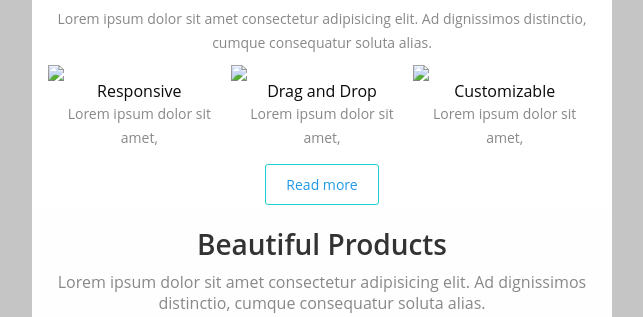
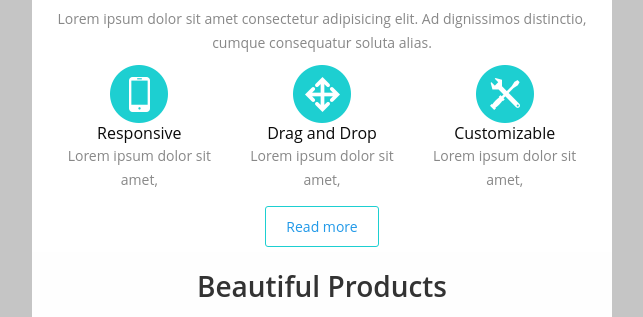
Before and after one commit to CamEverett96/iphone-email, a website: page index.html in a window 1280 px wide. Shown: the part 375-692 px from the top of the page, without its empty margins (318-961 px from the left). Drawn offline with Linux system fonts and the light colour scheme; the site is published under a folder, as on GitHub Pages, so addresses that start at the root find nothing.

Commit message:
Update index.html

```diff
--- a/index.html
+++ b/index.html
@@ -68,7 +68,7 @@
                 <p>Lorem ipsum dolor sit amet consectetur adipisicing elit. Ad dignissimos distinctio, cumque consequatur soluta alias.</p>
                 <table class="row inforow-2"><tbody><tr>
                   <th class="small-12 large-4 columns first"><table><tbody><tr><th>
-                    <img class="float-center" src="/assets/img/responsive.webp">
+                    <img class="float-center" src="assets/img/responsive.webp">
 
                  <span class="text-center">Responsive</span>
                   <p class="text-center">
@@ -77,14 +77,14 @@
 
                   </th></tr></tbody></table></th>
                   <th class="small-12 large-4 columns"><table><tbody><tr><th>
-                    <img class="float-center" src="/assets/img/dragandrop.webp">
+                    <img class="float-center" src="assets/img/dragandrop.webp">
                     <span class="text-center">Drag and Drop</span>
                     <p class="text-center">
                       Lorem ipsum dolor sit amet,
                     </p>
                   </th></tr></tbody></table></th>
                   <th class="small-12 large-4 columns last"><table><tbody><tr><th>
-                    <img class="float-center" src="/assets/img/customize.webp">
+                    <img class="float-center" src="assets/img/customize.webp">
                     <span class="text-center">Customizable</span>
                     <p class="text-center">
                       Lorem ipsum dolor sit amet,
@@ -109,7 +109,7 @@
                     <table class="row"><tbody><tr>
                       <th class="small-12 large-12 columns first last"><table><tbody><tr><th>
                       <th class="small-12 large-6 columns first"><table><tbody><tr><th>
-                        <img class="image-left" src="/assets/img/iphone1.webp">
+                        <img class="image-left" src="assets/img/iphone1.webp">
                       </th></tr></tbody></table></th>
                       <th class="small-12 large-6 columns last"><table><tbody><tr><th>
                         <span>Great Design</span>
@@ -123,7 +123,7 @@
                     <table class="row"><tbody><tr>
                       <th class="small-12 large-12 columns first last"><table><tbody><tr><th>
                     <th class="small-12 large-6 columns first"><table><tbody><tr><th>
-                      <img class="image-left" src="/assets/img/iphone2.webp">
+                      <img class="image-left" src="assets/img/iphone2.webp">
                     </th></tr></tbody></table></th>
                     <th class="small-12 large-6 columns last"><table><tbody><tr><th>
                       <span>Great Design</span>
@@ -137,7 +137,7 @@
                     <table class="row"><tbody><tr>
                     <th class="small-12 large-12 columns first last"><table><tbody><tr><th>
                   <th class="small-12 large-6 columns first"><table><tbody><tr><th>
-                    <img class="image-left" src="/assets/img/iphone3.webp">
+                    <img class="image-left" src="assets/img/iphone3.webp">
                   </th></tr></tbody></table></th>
                   <th class="small-12 large-6 columns last"><table><tbody><tr><th>
                     <span>Great Design</span>
@@ -150,7 +150,7 @@
                     </tr></tbody></table>
                   </th></tr></tbody></table></th>
                   <th class="small-12 large-6 columns last"><table><tbody><tr><th>
-                    <img valign="middle" class="image-right" src="/assets/img/iphone.webp">
+                    <img valign="middle" class="image-right" src="assets/img/iphone.webp">
                   </th></tr></tbody></table></th>
                 </tr></tbody></table>
                 <center>
@@ -219,7 +219,7 @@
                 <p class="small-text-center">Lorem ipsum dolor sit amet consectetur adipisicing elit. Ad dignissimos distinctio, cumque consequatur soluta alias.</p>
                 <table class="row"><tbody><tr>
                   <th class="small-6 large-6 columns first"><table><tbody><tr><th>
-                    <img src="/assets/img/iphone6.jpeg">
+                    <img src="assets/img/iphone6.jpeg">
                   <h2 class>Our History</h2>
                   <p class>Lorem ipsum dolor sit amet, sit ocon sect etur sit orem ipsum dolor amefe um dolor sit</p>
                   <table class="row icon-row"><tbody><tr>
@@ -247,7 +247,7 @@
 
                   </th></tr></tbody></table></th>
                   <th class="small-6 large-6 columns last"><table><tbody><tr><th>
-                    <img src="/assets/img/iphoneleft.webp">
+                    <img src="assets/img/iphoneleft.webp">
                   <h2>Our History</h2>
                   <p>Lorem ipsum dolor sit amet, sit ocon sect etur sit orem ipsum dolor amefe um dolor sit</p>
                   <table class="row icon-row"><tbody><tr>
@@ -292,7 +292,7 @@
                     <table class="row icon-row"><tbody><tr>
                     <th class="collapse insideth small-12 large-12 columns first last"><table><tbody><tr><th>
 
-                    <img class="float-right" src="/assets/img/document.webp">
+                    <img class="float-right" src="assets/img/document.webp">
                     <span class="text-">Copy File </span>
                 </th>
 <th class="expander"></th></tr></tbody></table></th>
@@ -309,7 +309,7 @@
                   <th class="small-4 large-4 columns"><table><tbody><tr><th>
                     <table class="row icon-row"><tbody><tr>
                       <th class="collapse small-12 large-12 columns first last"><table><tbody><tr><th>
-                    <img class="float-right" src="/assets/img/download.webp">
+                    <img class="float-right" src="assets/img/download.webp">
                     <span class>  Download </span>
                     </th>
 <th class="expander"></th></tr></tbody></table></th>
@@ -326,7 +326,7 @@
                   <th class="small-4 large-4 columns last"><table><tbody><tr><th>
                     <table class="row icon-row"><tbody><tr>
                       <th class="collapse small-12 large-12 columns first last"><table><tbody><tr><th>
-                    <img class="float-right" src="/assets/img/file.webp">
+                    <img class="float-right" src="assets/img/file.webp">
                     <span class>File Zip</span>
                     </th>
 <th class="expander"></th></tr></tbody></table></th>
@@ -354,7 +354,7 @@
                   <th class="small-12 large-12 columns first last"><table><tbody><tr><th>
                     <table class="row content-8-th-2"><tbody><tr>
                       <th class="small-12 large-6 columns first"><table><tbody><tr><th>
-                        <img class="float-center" src="/assets/img/gift.webp">
+                        <img class="float-center" src="assets/img/gift.webp">
                       </th></tr></tbody></table></th>
                       <th class="small-12 large-6 columns last"><table><tbody><tr><th>
                       <span>Discount 15%!! <span class="hl"> Only Now</span></span>
@@ -367,7 +367,7 @@
                   <th class="small-12 large-12 columns first last"><table><tbody><tr><th>
                     <table class="row content-8-th"><tbody><tr>
                       <th class="small-12 large-6 columns first"><table><tbody><tr><th>
-                        <img class="float-center" src="/assets/img/ribbon.webp">
+                        <img class="float-center" src="assets/img/ribbon.webp">
                       </th></tr></tbody></table></th>
                       <th class="small-12 large-6 columns last"><table><tbody><tr><th>
                       <span>Happy Time!!</span>
@@ -397,7 +397,7 @@
 
                 <table class="row"><tbody><tr>
                   <th class="small-3 large-2 columns first"><table><tbody><tr><th>
-                    <img src="/assets/img/p3.jpg">
+                    <img src="assets/img/p3.jpg">
                   </th></tr></tbody></table></th>
                   <th class="small-6 large-10 columns last"><table><tbody><tr><th>
                     <span class="text-left">Mr. John doe</span>
```
